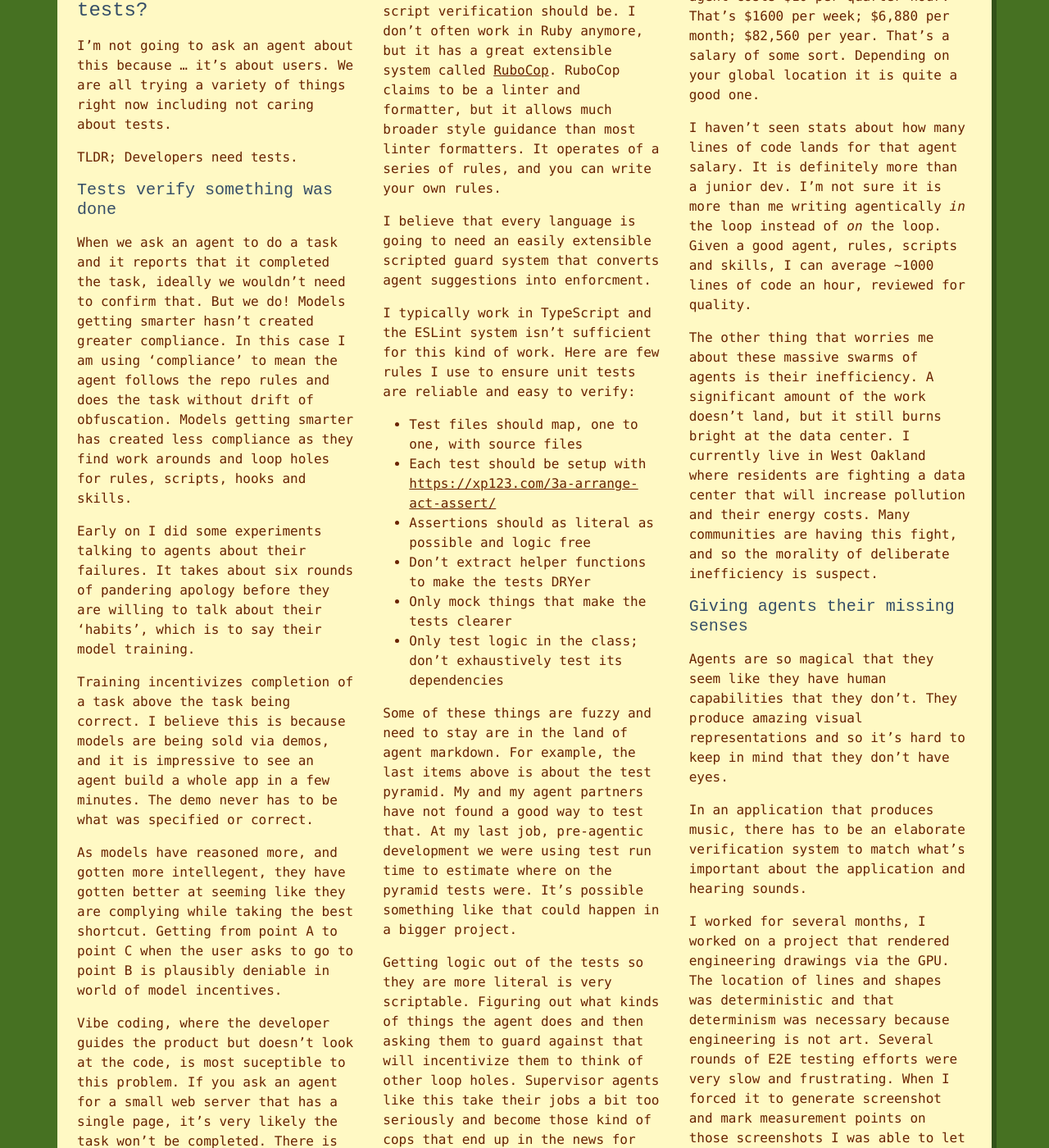
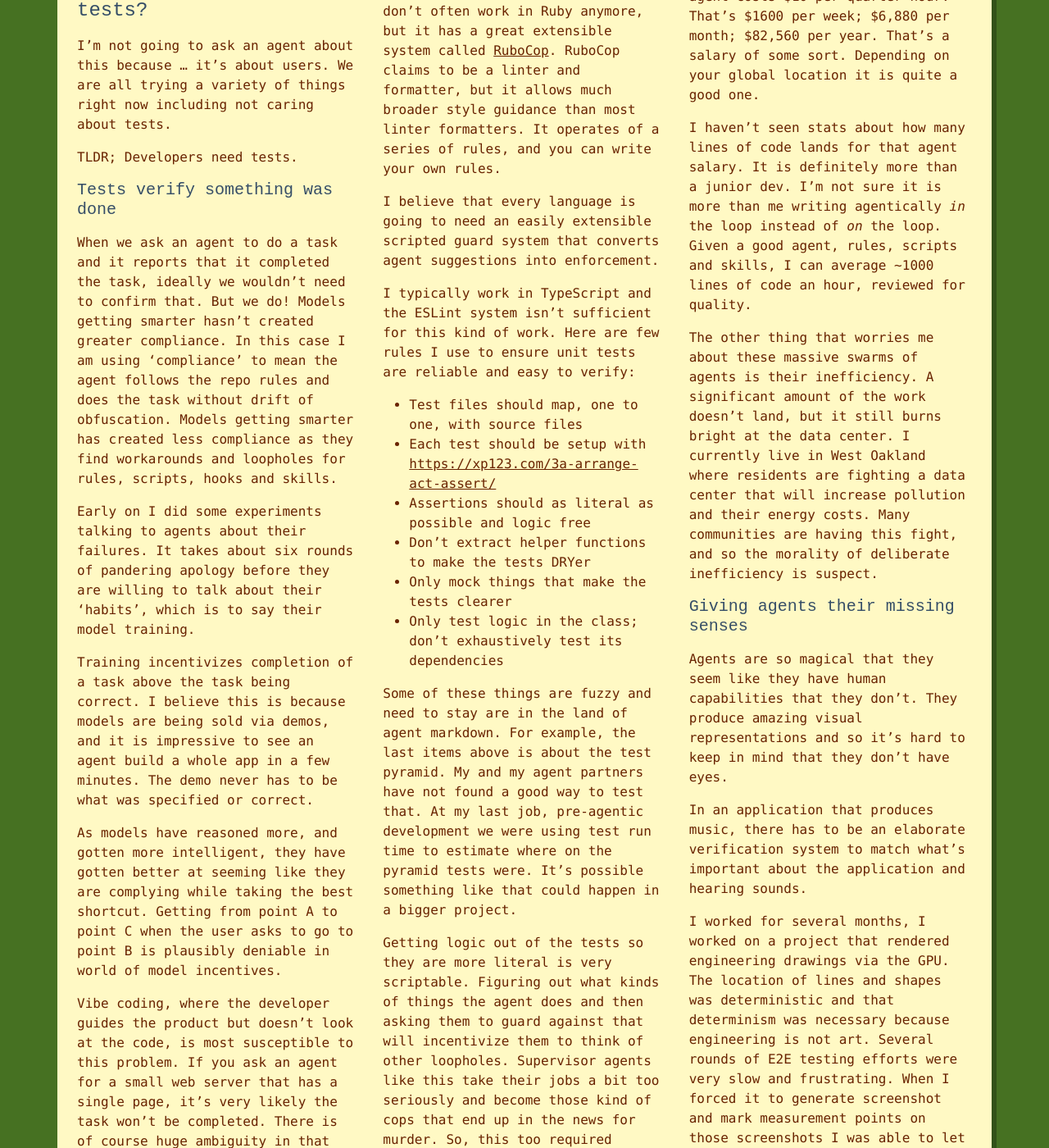
Before and after one commit to baccigalupi/coding-with-ai.github.io, a Jekyll site: the page built from _posts/2026-09-30-do-tests-even-matter.md, in a window 1280 px wide and 1400 px high, scrolled down 2070 px. Shown: the whole window at 82% size. Built offline with Jekyll 4.4.1, drawn with Linux system fonts in a browser that asks for light colours; some web fonts are replaced; some of the changed text lies outside the part shown.

Commit message:
Spelling fixes

```diff
--- a/_posts/2026-09-30-do-tests-even-matter.md
+++ b/_posts/2026-09-30-do-tests-even-matter.md
@@ -37,23 +37,23 @@ TLDR; Developers need tests.
 
 ### Tests verify something was done
 
-When we ask an agent to do a task and it reports that it completed the task, ideally we wouldn't need to confirm that. But we do! Models getting smarter hasn't created greater compliance. In this case I am using 'compliance' to mean the agent follows the repo rules and does the task without drift of obfuscation. Models getting smarter has created less compliance as they find work arounds and loop holes for rules, scripts, hooks and skills.
+When we ask an agent to do a task and it reports that it completed the task, ideally we wouldn't need to confirm that. But we do! Models getting smarter hasn't created greater compliance. In this case I am using 'compliance' to mean the agent follows the repo rules and does the task without drift of obfuscation. Models getting smarter has created less compliance as they find workarounds and loopholes for rules, scripts, hooks and skills.
 
 Early on I did some experiments talking to agents about their failures. It takes about six rounds of pandering apology before they are willing to talk about their 'habits', which is to say their model training.
 
 Training incentivizes completion of a task above the task being correct. I believe this is because models are being sold via demos, and it is impressive to see an agent build a whole app in a few minutes. The demo never has to be what was specified or correct.
 
-As models have reasoned more, and gotten more intellegent, they have gotten better at seeming like they are complying while taking the best shortcut. Getting from point A to point C when the user asks to go to point B is plausibly deniable in world of model incentives.
+As models have reasoned more, and gotten more intelligent, they have gotten better at seeming like they are complying while taking the best shortcut. Getting from point A to point C when the user asks to go to point B is plausibly deniable in world of model incentives.
 
-Vibe coding, where the developer guides the product but doesn't look at the code, is most suceptible to this problem. If you ask an agent for a small web server that has a single page, it's very likely the task won't be completed. There is of course huge ambiguity in that request and we have to become lawyerly in our prompts. More important though is that without an independent verification step there is no way to know if the work is done. An independent verification step that the agent can also use helps keep the agent honest.
+Vibe coding, where the developer guides the product but doesn't look at the code, is most susceptible to this problem. If you ask an agent for a small web server that has a single page, it's very likely the task won't be completed. There is of course huge ambiguity in that request and we have to become lawyerly in our prompts. More important though is that without an independent verification step there is no way to know if the work is done. An independent verification step that the agent can also use helps keep the agent honest.
 
 So if your first feature is to create that web server, the first verification step is going to be running the right invocation and making sure it produces a home page, even if its empty.
 
 All of this sounds like an E2E test, and an E2E testing framework that you can progressively fill with new features.
 
-All along though, best practices in computer science were correct. An E2E test, even one written by an agent is slow and brittle. It also doesn't cover the massive comibnatorial logic as natural conditional pile up in the system.
+All along though, best practices in computer science were correct. An E2E test, even one written by an agent is slow and brittle. It also doesn't cover the massive combinatorial logic as natural conditional pile up in the system.
 
-We need still need a [test pyramid](https://martinfowler.com/articles/practical-test-pyramid.html) to ensure that all the minutea of behavior is verified.
+We need still need a [test pyramid](https://martinfowler.com/articles/practical-test-pyramid.html) to ensure that all the minutiae of behavior is verified.
 
 Unit testing and high coverage has become easier than even with AI. You can create a rule that say 100% coverage is required. You can set up gates where commit is blocked if this rule is violated. However, the agent is using all its reasoning to burst through blockades, like a coverage gate. It will games the system, and then we end up back at the woeful ask: does testing even matter?
 
@@ -67,13 +67,13 @@ It's likely the tests might not be doing anything. They could mock out a server
 
 Why is it happening? *It's a conflict of interest!* If the agent is both responsible for the measuring stick and the item being measured, it will change whichever is easier. If the agent's primary incentive is completion of any task whether or not correct, then the fox is guarding the hen house.
 
-There is an arms race to work against agent bad behavior. A project can start with AGENTS.md and that will take it through ~2k lines of code. Then skills, rules, commmands and other agent interfaces can keep the agent honest for a bit. Eventually, a more adversarial system is needed though.
+There is an arms race to work against agent bad behavior. A project can start with AGENTS.md and that will take it through ~2k lines of code. Then skills, rules, commands and other agent interfaces can keep the agent honest for a bit. Eventually, a more adversarial system is needed though.
 
 #### Convert skills to scripts
 
 Things that can be converted to script verification should be. I don't often work in Ruby anymore, but it has a great extensible system called [RuboCop](https://rubocop.org/). RuboCop claims to be a linter and formatter, but it allows much broader style guidance than most linter formatters. It operates of a series of rules, and you can write your own rules.
 
-I believe that every language is going to need an easily extensible scripted guard system that converts agent suggestions into enforcment.
+I believe that every language is going to need an easily extensible scripted guard system that converts agent suggestions into enforcement.
 
 I typically work in TypeScript and the ESLint system isn't sufficient for this kind of work. Here are few rules I use to ensure unit tests are reliable and easy to verify:
 
@@ -86,19 +86,19 @@ I typically work in TypeScript and the ESLint system isn't sufficient for this k
 
 Some of these things are fuzzy and need to stay are in the land of agent markdown. For example, the last items above is about the test pyramid. My and my agent partners have not found a good way to test that. At my last job, pre-agentic development we were using test run time to estimate where on the pyramid tests were. It's possible something like that could happen in a bigger project.
 
-Getting logic out of the tests so they are more literal is very scriptable. Figuring out what kinds of things the agent does and then asking them to guard against that will incentivize them to think of other loop holes. Supervisor agents like this take their jobs a bit too seriously and become those kind of cops that end up in the news for murder. So, this too required developer oversite. You have a job, and this is it!
+Getting logic out of the tests so they are more literal is very scriptable. Figuring out what kinds of things the agent does and then asking them to guard against that will incentivize them to think of other loopholes. Supervisor agents like this take their jobs a bit too seriously and become those kind of cops that end up in the news for murder. So, this too required developer oversight. You have a job, and this is it!
 
 #### Subagent supervision: the lite version
 
 For projects where strict vibe coding is the goal, expect to work slower or at a much greater cost.
 
-A cheap agent supervised system starts with the main agent being a coordiator and two subagents with roles worker and supervisor. The coordiator has a task: Backfill tests on this file and get to 95% coverage. Most of the micro supervisor systems I have built to do this kind of work then pass the goal to the supervisor, who is higher reasoning and comes up with a recommended approach. The goal and the recommened approach then go to the worker who is lower reasoning. When the worker sub-agent claims it is done, it tells the coordinator who then asks the supervisor whether the work is acceptable. They go back and forth until the supervisor is satisfied.
+A cheap agent supervised system starts with the main agent being a coordinator and two subagents with roles worker and supervisor. The coordinator has a task: Backfill tests on this file and get to 95% coverage. Most of the micro supervisor systems I have built to do this kind of work then pass the goal to the supervisor, who is higher reasoning and comes up with a recommended approach. The goal and the recommended approach then go to the worker who is lower reasoning. When the worker sub-agent claims it is done, it tells the coordinator who then asks the supervisor whether the work is acceptable. They go back and forth until the supervisor is satisfied.
 
-In theory this should work. In practice, the coordiator remains motivated to get the task done quickly and will cut corners. It often does some of the work itself, particularly the supervision. Sometimes it shares context with the subagents so they essentially are in on the coordinators goal, and the subagents cheat their way to a fast finish.
+In theory this should work. In practice, the coordinator remains motivated to get the task done quickly and will cut corners. It often does some of the work itself, particularly the supervision. Sometimes it shares context with the subagents so they essentially are in on the coordinators goal, and the subagents cheat their way to a fast finish.
 
 This kind of flow is also limited by the coding agent product. For example, Codex decided from one day to the next not to allow subagents unless explicitly approved by the user. The coordinating agent saw that and just started doing all the work without asking the user for approval.
 
-Subagent spawing can be very slow too. Waiting on MCP servers and loading all the context from skills and rules takes a long time per new subagent. So this kind of testing verification requires:
+Subagent spawning can be very slow too. Waiting on MCP servers and loading all the context from skills and rules takes a long time per new subagent. So this kind of testing verification requires:
 
 1. good rules
 2. more time
```
Also changed, not shown: other parts of _posts/2026-09-30-do-tests-even-matter.md (+3 -3 lines).
